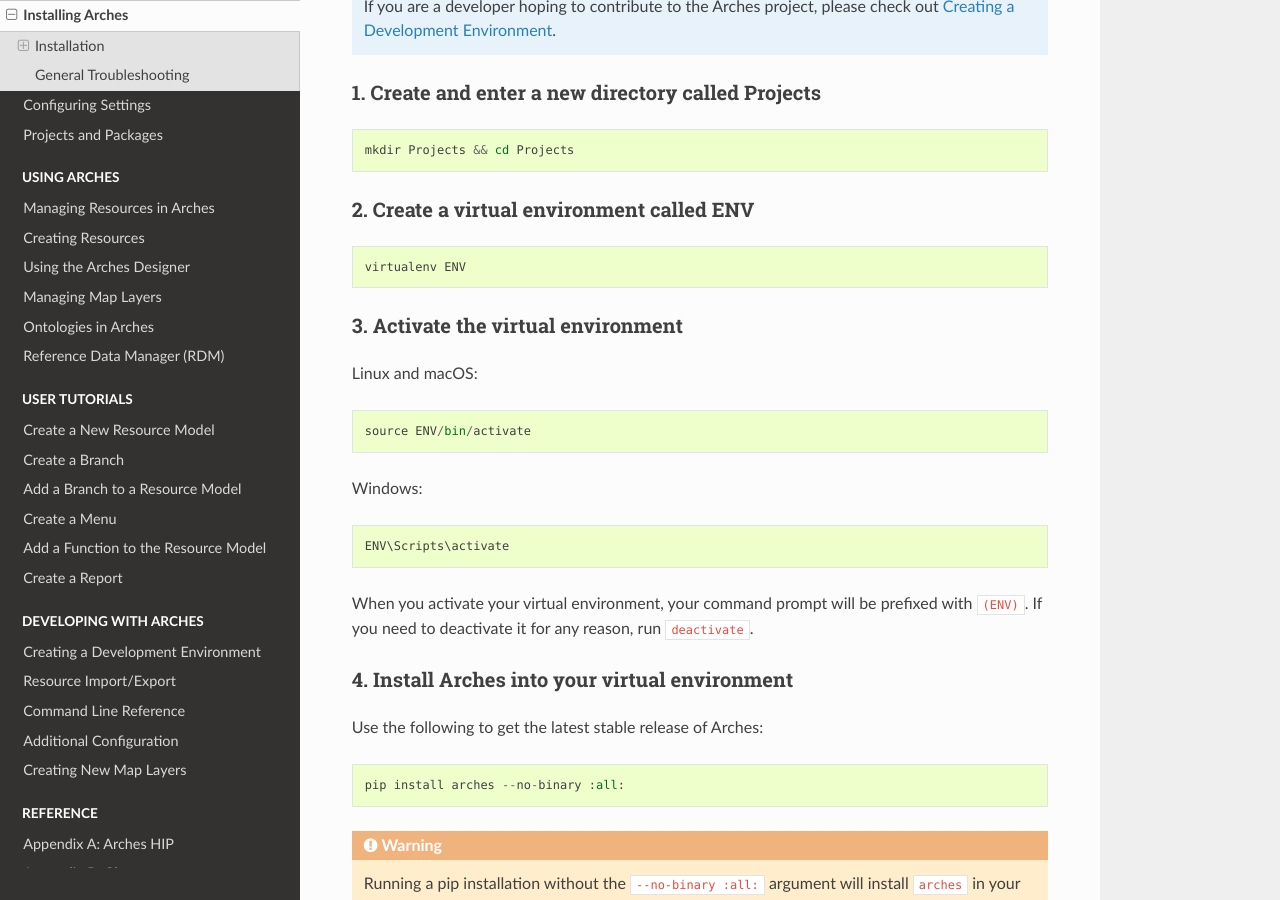
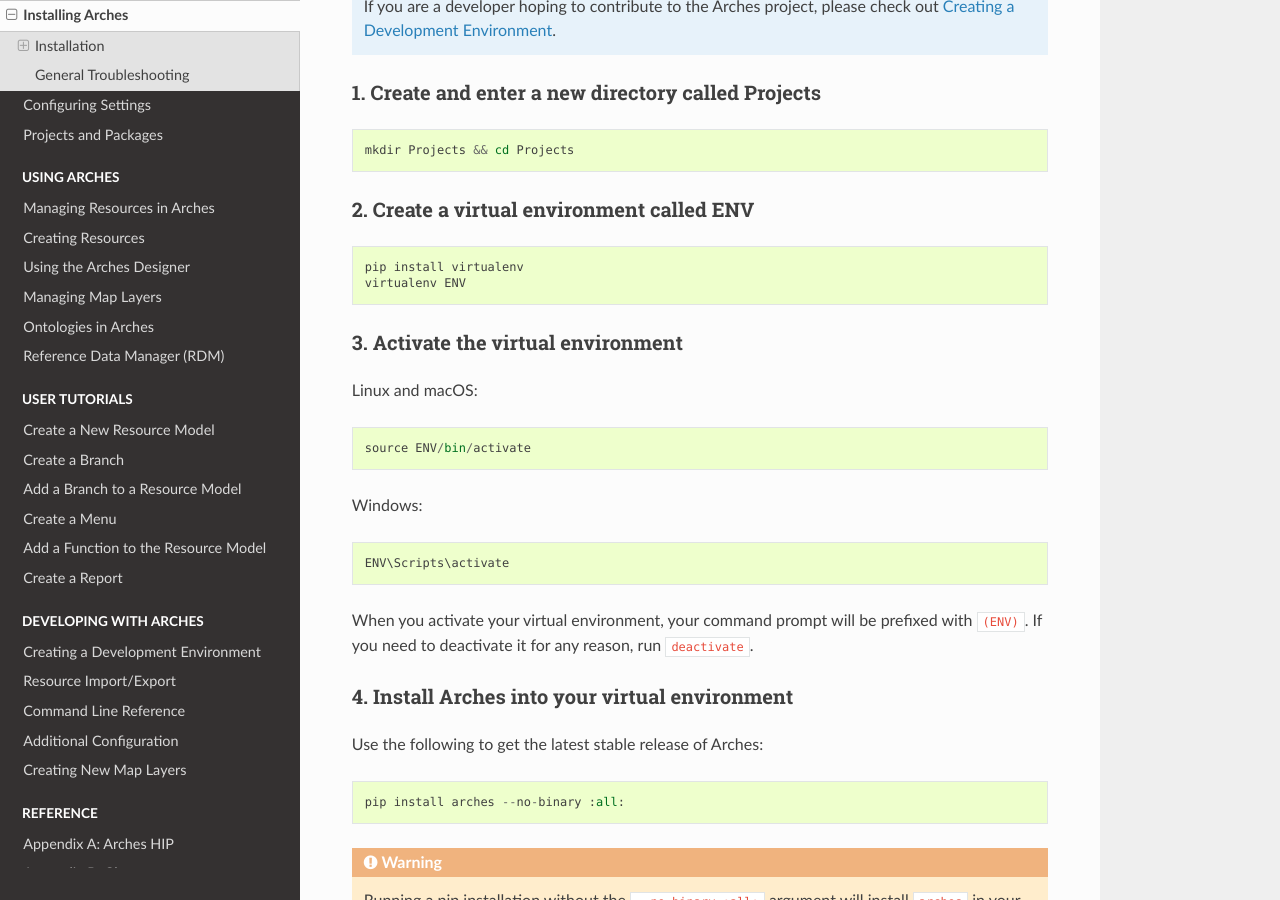
Before and after one commit to archesproject/arches-docs, a Sphinx documentation site: the page built from docs/installation.txt, in a window 1280 px wide and 900 px high, scrolled down 310 px. Built offline with Sphinx 7.4.7 and the Read the Docs theme 2.0.0, drawn with Linux system fonts in a browser that asks for light colours.

Commit message:
add explicit virtualenv installation

```diff
--- a/docs/installation.txt
+++ b/docs/installation.txt
@@ -21,6 +21,7 @@
 
 .. code:: bash
 
+    pip install virtualenv
     virtualenv ENV
 
 3. Activate the virtual environment
```
